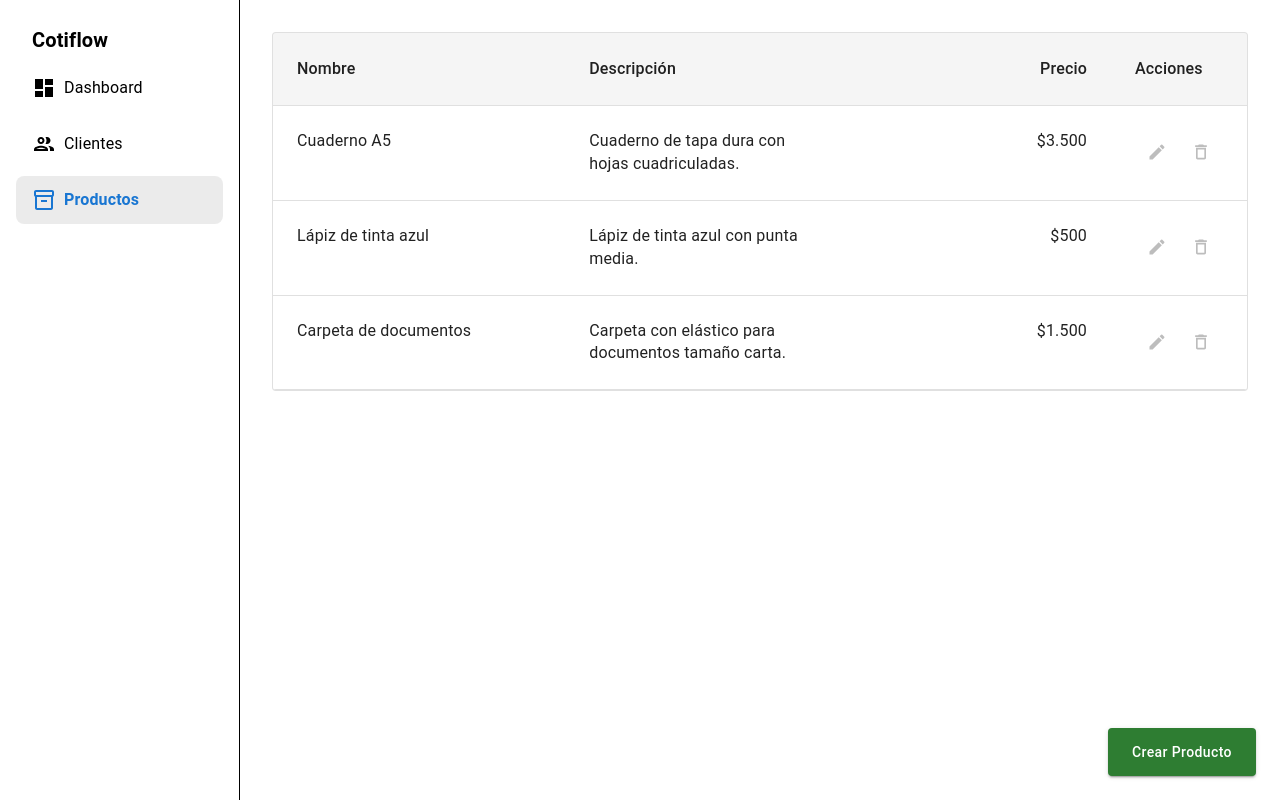
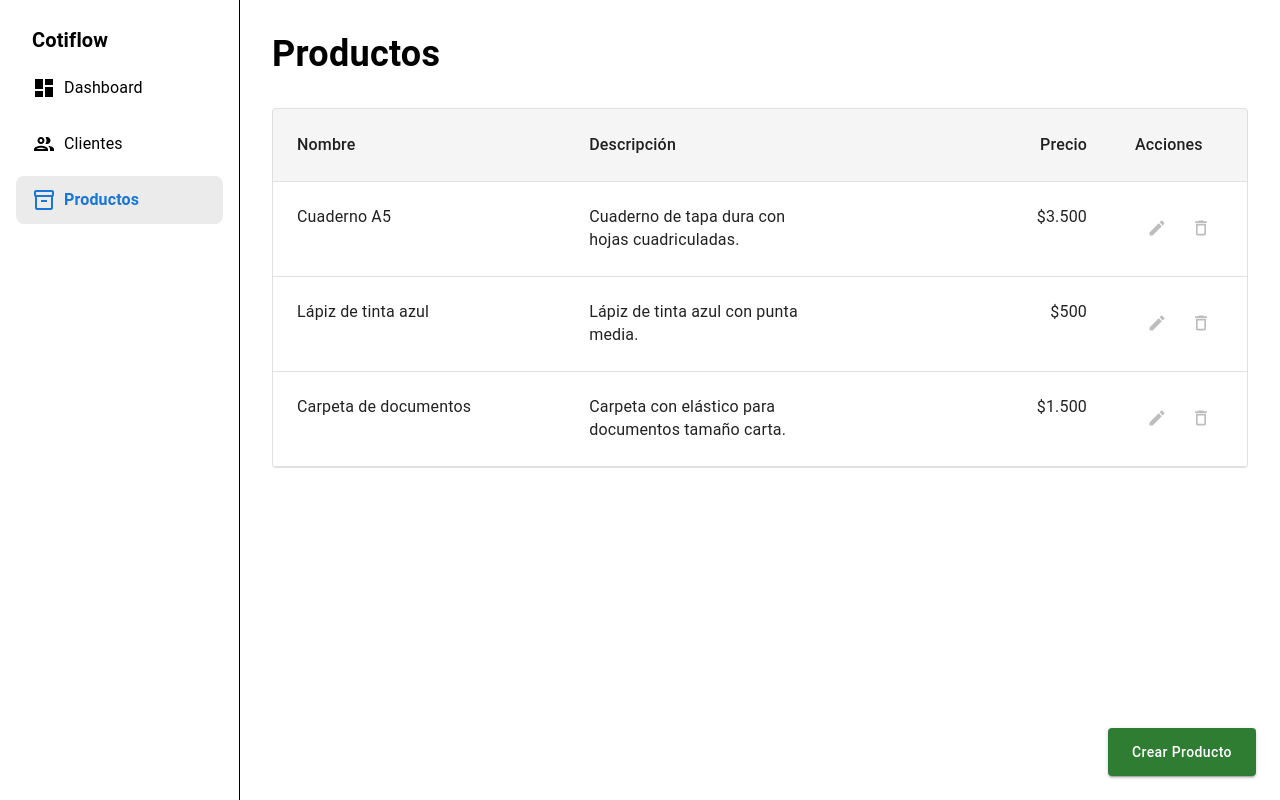
Before and after one commit to ssalinascalibar/cotiflow, a React (Vite) app: page /products in a window 1280 px wide. Built offline with nearby package versions, Linux system fonts and the light colour scheme.

Commit message:
add Clientes and Productos title in tables

```diff
--- a/src/features/customers/Customers.tsx
+++ b/src/features/customers/Customers.tsx
@@ -9,6 +9,7 @@ import TableCell from "@mui/material/TableCell";
 import TableContainer from "@mui/material/TableContainer";
 import TableHead from "@mui/material/TableHead";
 import TableRow from "@mui/material/TableRow";
+import Typography from "@mui/material/Typography";
 import { MdEdit, MdDeleteOutline } from "../../assets/icons";
 import CustomersContext, { type Customer } from "../../context/CustomersContext";
 import CreateModalButton from "../../shared/components/CreateModalButton";
@@ -42,9 +43,21 @@ export default function Customers() {
 
   return (
     <Box sx={{ pb: "calc(88px + env(safe-area-inset-bottom, 0px))" }}>
+      <Typography
+        id="customers-title"
+        component="h1"
+        variant="h4"
+        sx={{
+          mb: { xs: 3, md: 4 },
+          fontSize: { xs: "1.75rem", sm: "2rem", md: "2.25rem" },
+          fontWeight: 600,
+        }}
+      >
+        Clientes
+      </Typography>
       <TableContainer component={Paper} variant="outlined">
         <Table
-          aria-label="Clientes"
+          aria-labelledby="customers-title"
           sx={{
             tableLayout: "fixed",
             "& .MuiTableCell-root": {
--- a/src/features/products/Products.tsx
+++ b/src/features/products/Products.tsx
@@ -9,6 +9,7 @@ import TableCell from "@mui/material/TableCell";
 import TableContainer from "@mui/material/TableContainer";
 import TableHead from "@mui/material/TableHead";
 import TableRow from "@mui/material/TableRow";
+import Typography from "@mui/material/Typography";
 import { MdEdit, MdDeleteOutline } from "../../assets/icons";
 import ProductContext, { type Product } from "../../context/ProductContext";
 import CreateModalButton from "../../shared/components/CreateModalButton";
@@ -49,9 +50,21 @@ export default function Products() {
 
   return (
     <Box sx={{ pb: "calc(88px + env(safe-area-inset-bottom, 0px))" }}>
+      <Typography
+        id="products-title"
+        component="h1"
+        variant="h4"
+        sx={{
+          mb: { xs: 3, md: 4 },
+          fontSize: { xs: "1.75rem", sm: "2rem", md: "2.25rem" },
+          fontWeight: 600,
+        }}
+      >
+        Productos
+      </Typography>
       <TableContainer component={Paper} variant="outlined">
         <Table
-          aria-label="Productos"
+          aria-labelledby="products-title"
           sx={{
             tableLayout: "fixed",
             "& .MuiTableCell-root": {
```
Also changed, not shown: 1 other file (tests, documents, lock files or other folders).
